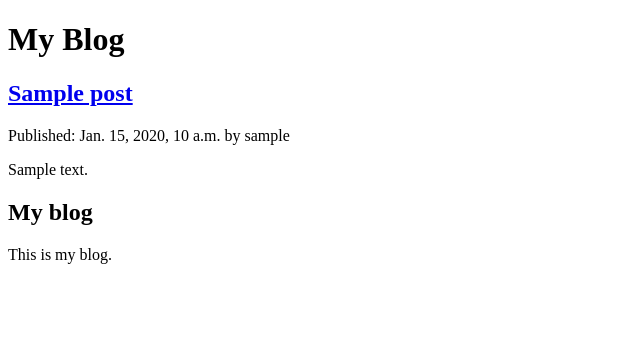
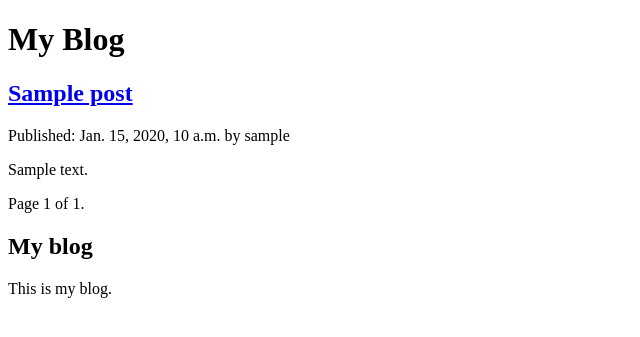
Before and after one commit to man780/myblog, a Django app: page /blog/ in a window 1280 px wide. Shown: the top 337 px of the page, without its empty margins (0-640 px from the left). Run offline with Django 3.2, Linux system fonts and the light colour scheme; tables that the repository leaves empty hold one stand-in row (values such as "Sample post").

Commit message:
Pagination for all templates

```diff
--- a/blog/templates/blog/post/list.html
+++ b/blog/templates/blog/post/list.html
@@ -15,4 +15,6 @@ My Blog
     </p>
     {{ post.body|truncatewords:30|linebreaks }}
     {% endfor %}
+
+    {% include 'pagination.html' with page=posts %}
 {% endblock %}
--- /dev/null
+++ b/blog/templates/pagination.html
@@ -0,0 +1,13 @@
+<div class="pagination">
+    <span class="step-links">
+        {% if page.has_previous %}
+            <a href="?page={{ page.previous_page_number }}">Previous</a>
+        {% endif %}
+        <span class="current">
+            Page {{ page.number }} of {{ page.paginator.num_pages }}.
+        </span>
+        {% if page.has_next %}
+            <a href="?page={{ page.next_page_number }}">Next</a>
+        {% endif %}
+    </span>
+</div>
--- a/blog/views.py
+++ b/blog/views.py
@@ -1,10 +1,22 @@
 from django.shortcuts import render, get_object_or_404
 from .models import Post
+from django.core.paginator import Paginator, EmptyPage, PageNotAnInteger
 
 
 def post_list(request):
-    posts = Post.published.all()
-    return render(request, 'blog/post/list.html', {'posts': posts})
+    object_list = Post.published.all()
+    paginator = Paginator(object_list, 3)  # 3 posts in each page
+    page = request.GET.get('page')
+    try:
+        posts = paginator.page(page)
+    except PageNotAnInteger:
+        # If page is not an integer deliver the first page
+        posts = paginator.page(1)
+    except EmptyPage:
+        # If page is out of range deliver the last page of results
+        posts = paginator.page(paginator.num_pages)
+
+    return render(request, 'blog/post/list.html', {'page': page, 'posts': posts})
 
 
 def post_detail(request, year, month, day, post):
```
